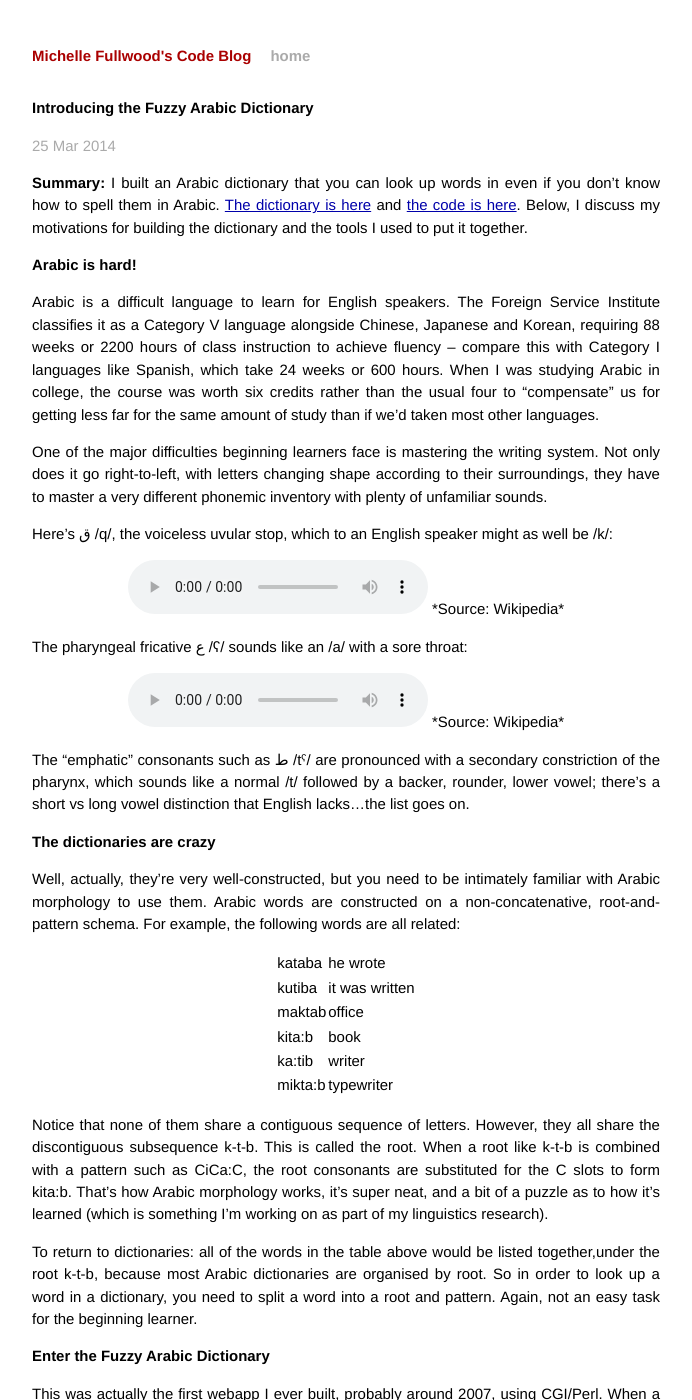
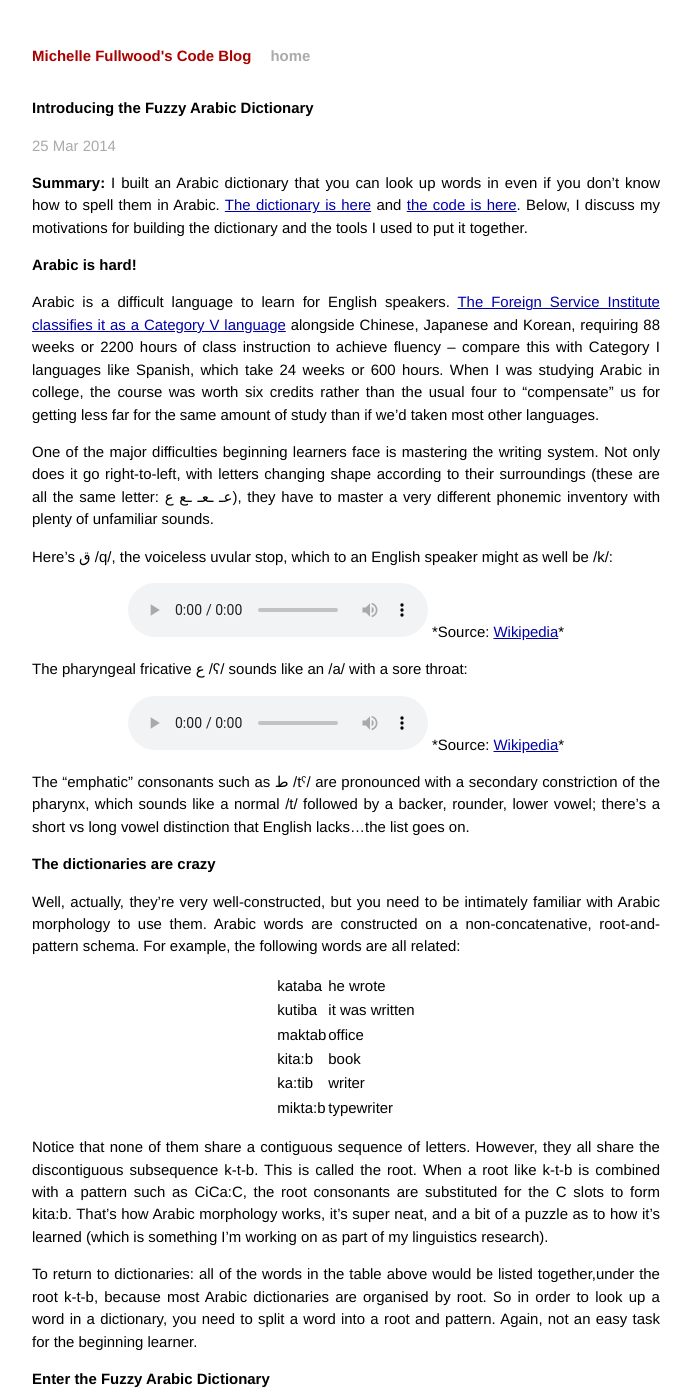
Before and after one commit to michelleful/code-blog, a Jekyll site: the page built from _posts/2014-03-25-fuzzy-arabic-dictionary.markdown, in a window 1280 px wide and 1400 px high. Shown: the whole window, without its empty margins (294-986 px from the left). Built offline with Jekyll 4.4.1, drawn with Linux system fonts in a browser that asks for light colours; Markdown is read by kramdown in place of the engine named in the settings; some of the changed lines change nothing that is shown; some of the changed text lies outside the part shown.

Commit message:
Added links

```diff
--- a/_posts/2014-03-25-fuzzy-arabic-dictionary.markdown
+++ b/_posts/2014-03-25-fuzzy-arabic-dictionary.markdown
@@ -18,8 +18,9 @@ Arabic is hard!
 ---------------
 
 Arabic is a difficult language to learn for English speakers.
+<a href="http://www.effectivelanguagelearning.com/language-guide/language-difficulty">
 The Foreign Service Institute classifies it as a Category V
-language alongside Chinese, Japanese and Korean,
+language</a> alongside Chinese, Japanese and Korean,
 requiring 88 weeks or 2200 hours of class instruction
 to achieve fluency -- compare this with Category I languages
 like Spanish, which take 24 weeks or 600 hours.
@@ -30,7 +31,8 @@ other languages.
 
 One of the major difficulties beginning learners face is mastering
 the writing system. Not only does it go right-to-left, with letters
-changing shape according to their surroundings, they have to master
+changing shape according to their surroundings (these are all
+the same letter: عـ ـعـ ـع ع), they have to master
 a very different phonemic inventory with plenty of unfamiliar sounds.
 
 Here's ق /q/, the voiceless uvular stop, which to an English speaker
@@ -41,7 +43,7 @@ might as well be /k/:
   <source src="http://upload.wikimedia.org/wikipedia/commons/1/19/Voiceless_uvular_plosive.ogg" type="audio/ogg">
   Your browser does not support the audio tag.
 </audio>
-*Source: Wikipedia*
+*Source: <a href="http://en.wikipedia.org/wiki/Voiceless_uvular_stop">Wikipedia</a>*
 </center>
 
 The pharyngeal fricative ع /ʕ/ sounds like an /a/ with a sore throat:
@@ -51,7 +53,7 @@ The pharyngeal fricative ع /ʕ/ sounds like an /a/ with a sore throat:
   <source src="http://upload.wikimedia.org/wikipedia/commons/c/cd/Voiced_pharyngeal_fricative.ogg" type="audio/ogg">
   Your browser does not support the audio tag.
 </audio>
-*Source: Wikipedia*
+*Source: <a href="http://en.wikipedia.org/wiki/Voiced_pharyngeal_fricative">Wikipedia</a>*
 </center>
 
 The "emphatic" consonants such as ط /tˤ/ are pronounced with a
@@ -102,7 +104,7 @@ could match /k/ or /q/, \<i\> could match a long or short vowel, \<t\> could
 match /t/ or /tˤ/, etc. I'd take all the possible combinations and pass them
 through the free <a href="http://catalog.ldc.upenn.edu/LDC2002L49">Buckwalter
 Arabic Morphological Analyzer</a>, which consists of a Perl script with several
-dictionary files.
+dictionary files, giving glosses and part-of-speech information.
 
 It worked pretty well for my very first webapp, but recently I stumbled across
 <a href="http://yamli.com">Yamli</a>, which develops tools to help Arabic users
@@ -136,7 +138,7 @@ Also, there are times when Yamli
 doesn't suggest a word I might expect, for example "ab" doesn't give me
 August (آب). On the whole, though, I'm pretty pleased with the result.
 
-<image src="{{ site.url }}/assets/fuzzy_madrasa.png" width="120%"
+<image src="{{ site.url }}/assets/fuzzy_madrasa.png" width="100%"
        alt="Screenshot of the Fuzzy Arabic Dictionary with the word 'madrasa'">
 
 <a href="http://fuzzyarabic.herokuapp.com/">Give it a try</a>,
```
